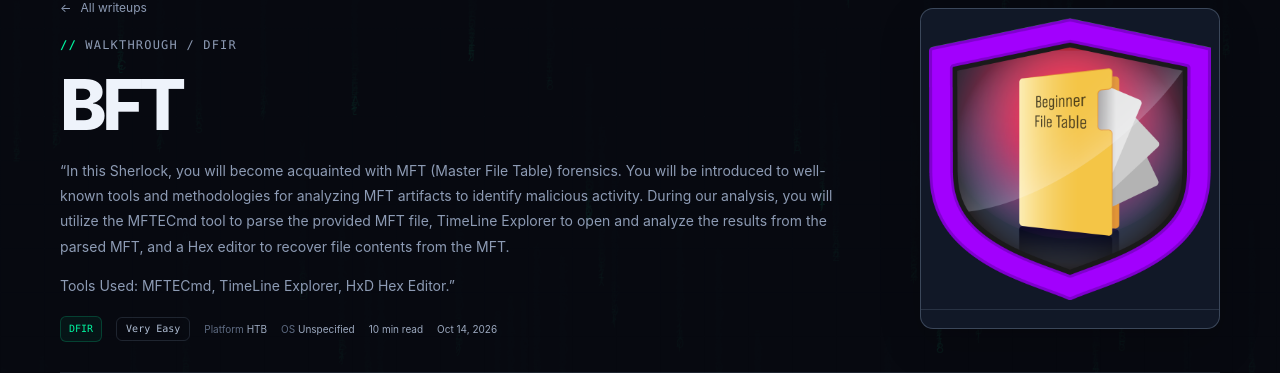
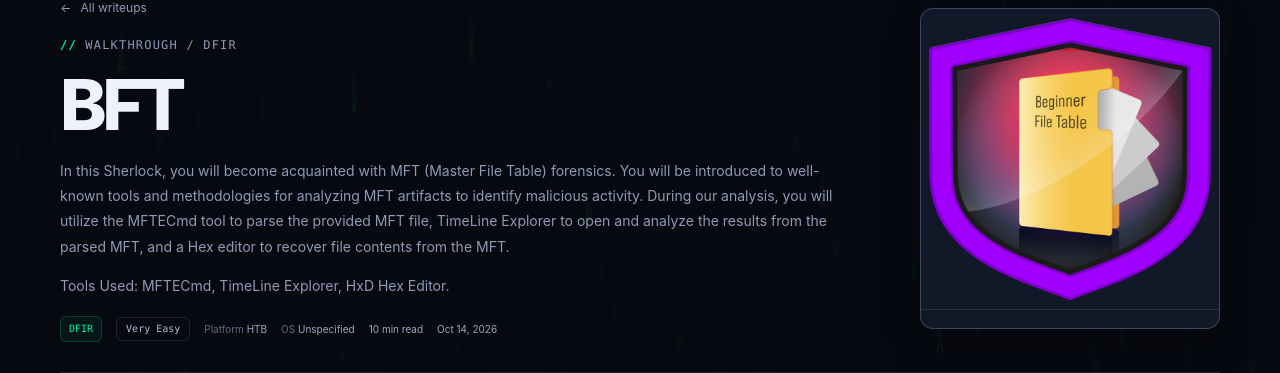
Before and after one commit to Ningen820/Ningen820.github.io, a Jekyll site: the page built from _writeups/bft.md, in a window 1280 px wide and 900 px high. Shown: the part 104-477 px from the top of the window. Built offline with Jekyll 4.4.1, drawn with Linux system fonts in a browser that asks for light colours.

Commit message:
Update bft.md

```diff
--- a/_writeups/bft.md
+++ b/_writeups/bft.md
@@ -11,9 +11,9 @@ image: "/assets/images/writeups/bft/bft.png"
 description: "An in-depth investigation of the BFT sherlock from HackTheBox (HTB)"
 
 summary: |
-         "In this Sherlock, you will become acquainted with MFT (Master File Table) forensics. You will be introduced to well-known tools and methodologies for analyzing MFT artifacts to identify malicious activity. During our analysis, you will utilize the MFTECmd tool to parse the provided MFT file, TimeLine Explorer to open and analyze the results from the parsed MFT, and a Hex editor to recover file contents from the MFT.
+         In this Sherlock, you will become acquainted with MFT (Master File Table) forensics. You will be introduced to well-known tools and methodologies for analyzing MFT artifacts to identify malicious activity. During our analysis, you will utilize the MFTECmd tool to parse the provided MFT file, TimeLine Explorer to open and analyze the results from the parsed MFT, and a Hex editor to recover file contents from the MFT.
 
-         Tools Used: MFTECmd, TimeLine Explorer, HxD Hex Editor."
+         Tools Used: MFTECmd, TimeLine Explorer, HxD Hex Editor.
 
 overview_title: "Overview"
 overview:
```
